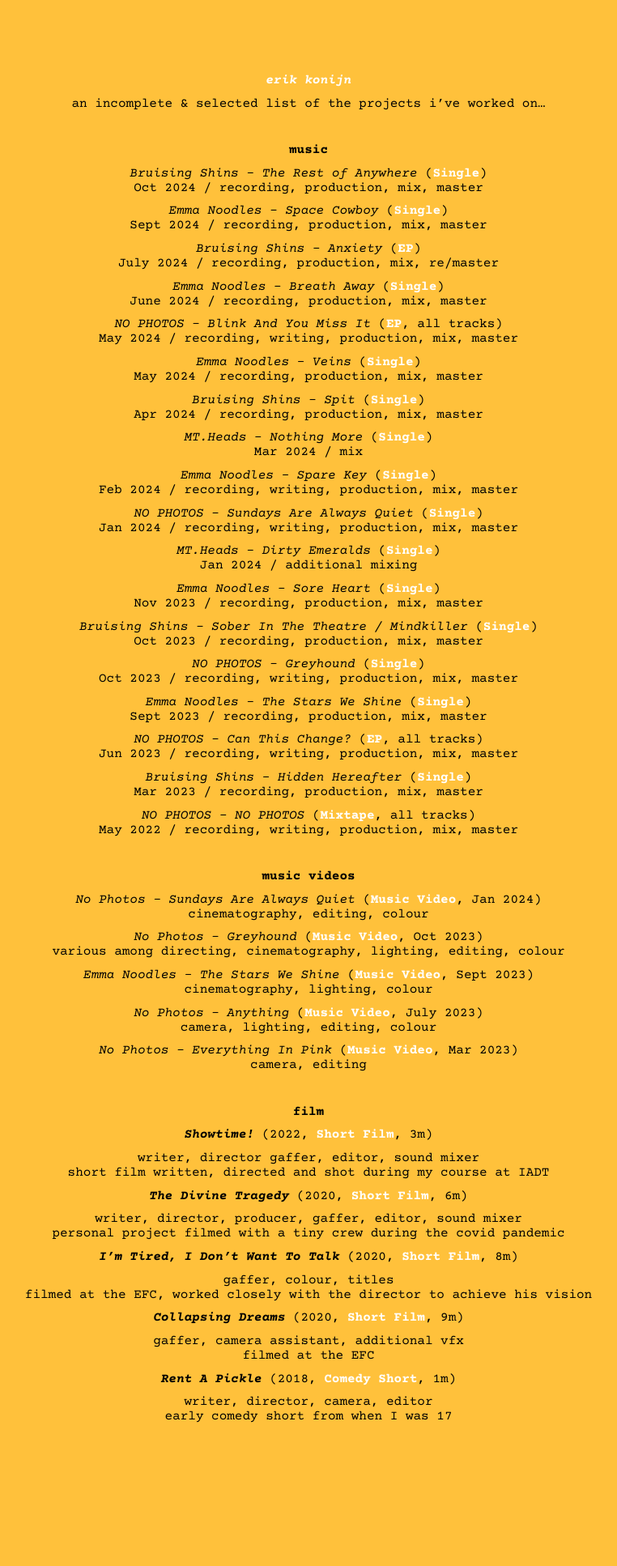
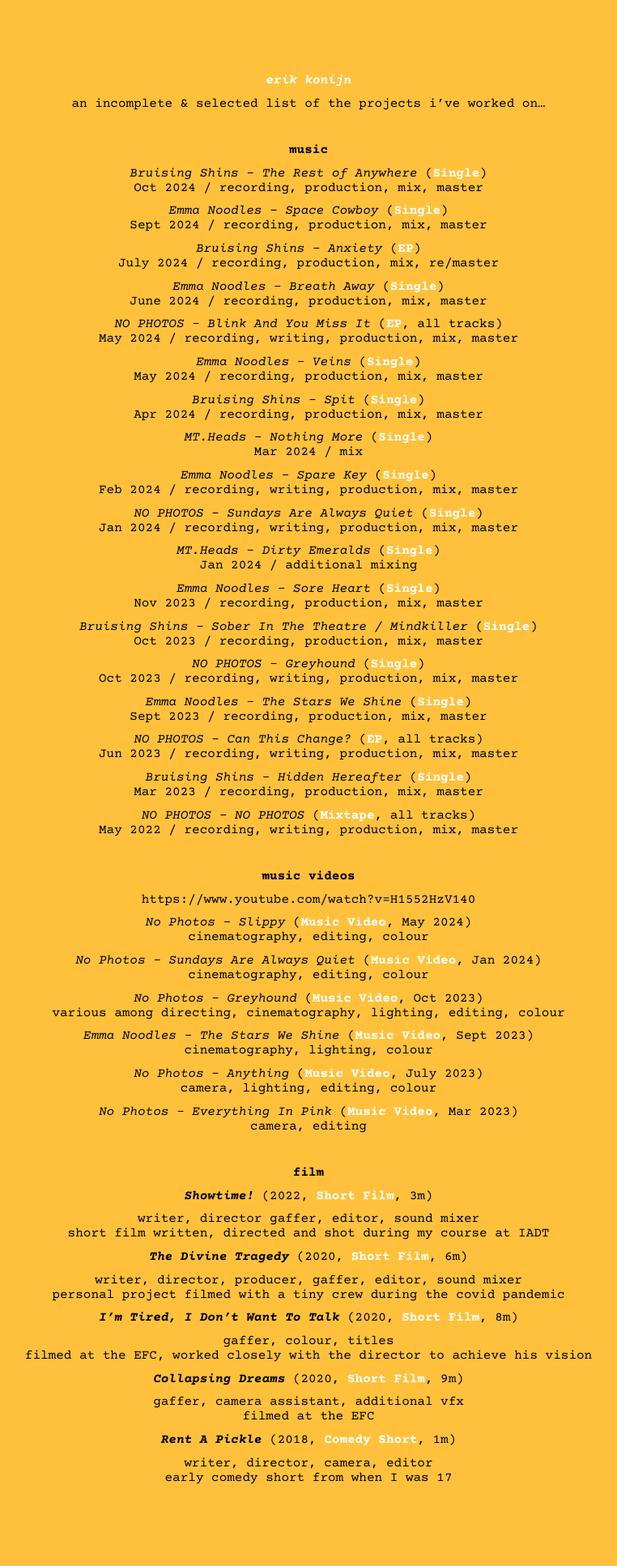
Before and after one commit to erikonijn/erikonijn.github.io, a Jekyll site: the page built from pages/credits.md, in a window 1280 px wide. Shown: the whole page at 81% size, without its empty margins (259-1021 px from the left). Built offline with Jekyll 4.4.1, drawn with Linux system fonts in a browser that asks for light colours; before the commit the page ends 1859 px from its top, so only the background shows below that.

Commit message:
Update credits.md

```diff
--- a/pages/credits.md
+++ b/pages/credits.md
@@ -71,6 +71,11 @@ May 2022 / recording, writing, production, mix, master
 
 **music videos**
 
+https://www.youtube.com/watch?v=H1552HzV140
+
+*No Photos - Slippy* ([**Music Video**](https://www.youtube.com/watch?v=H1552HzV140){:target="_blank"}, May 2024)
+cinematography, editing, colour
+
 *No Photos - Sundays Are Always Quiet* ([**Music Video**](https://www.youtube.com/watch?v=rB09LUsZQNE){:target="_blank"}, Jan 2024)
 cinematography, editing, colour
 
```
